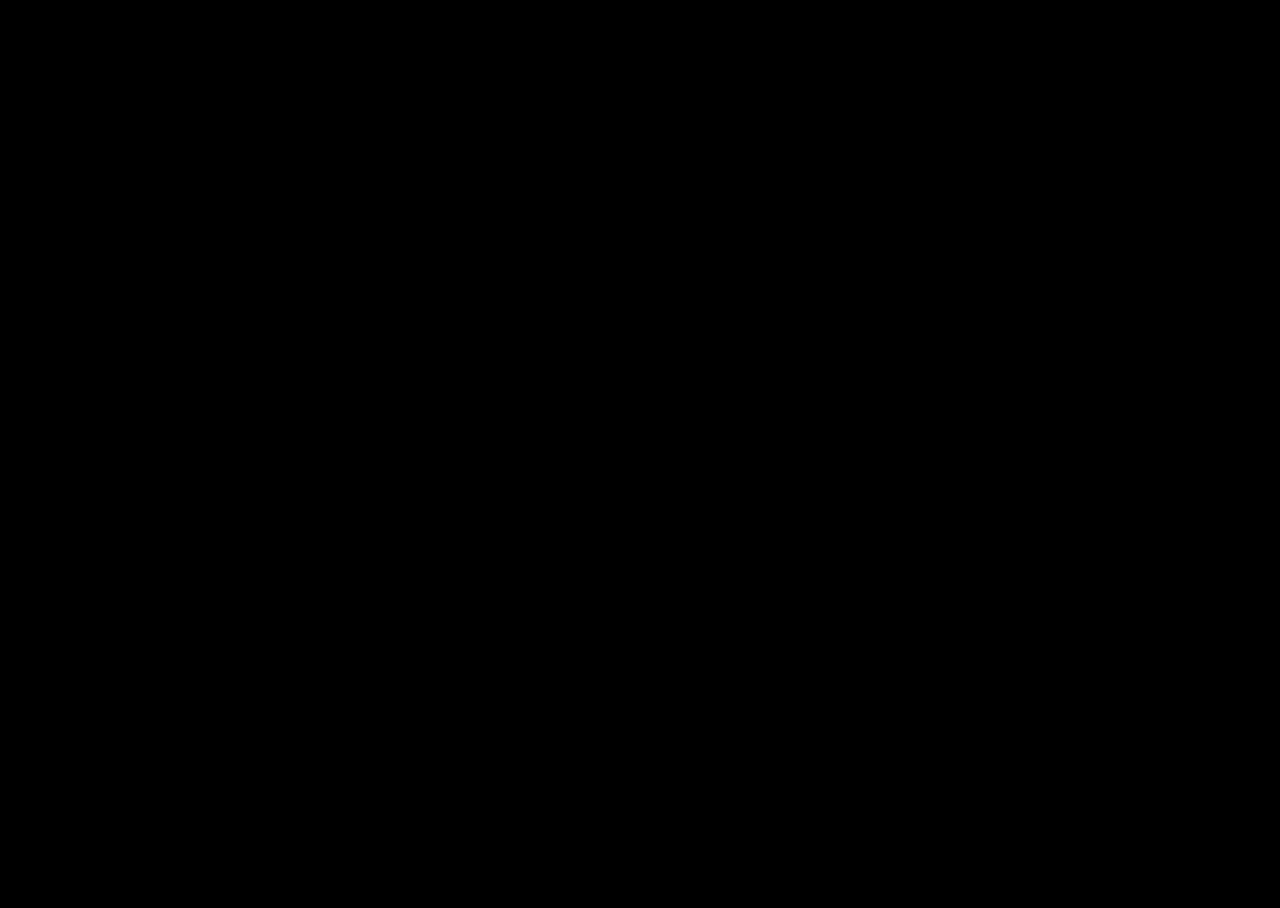
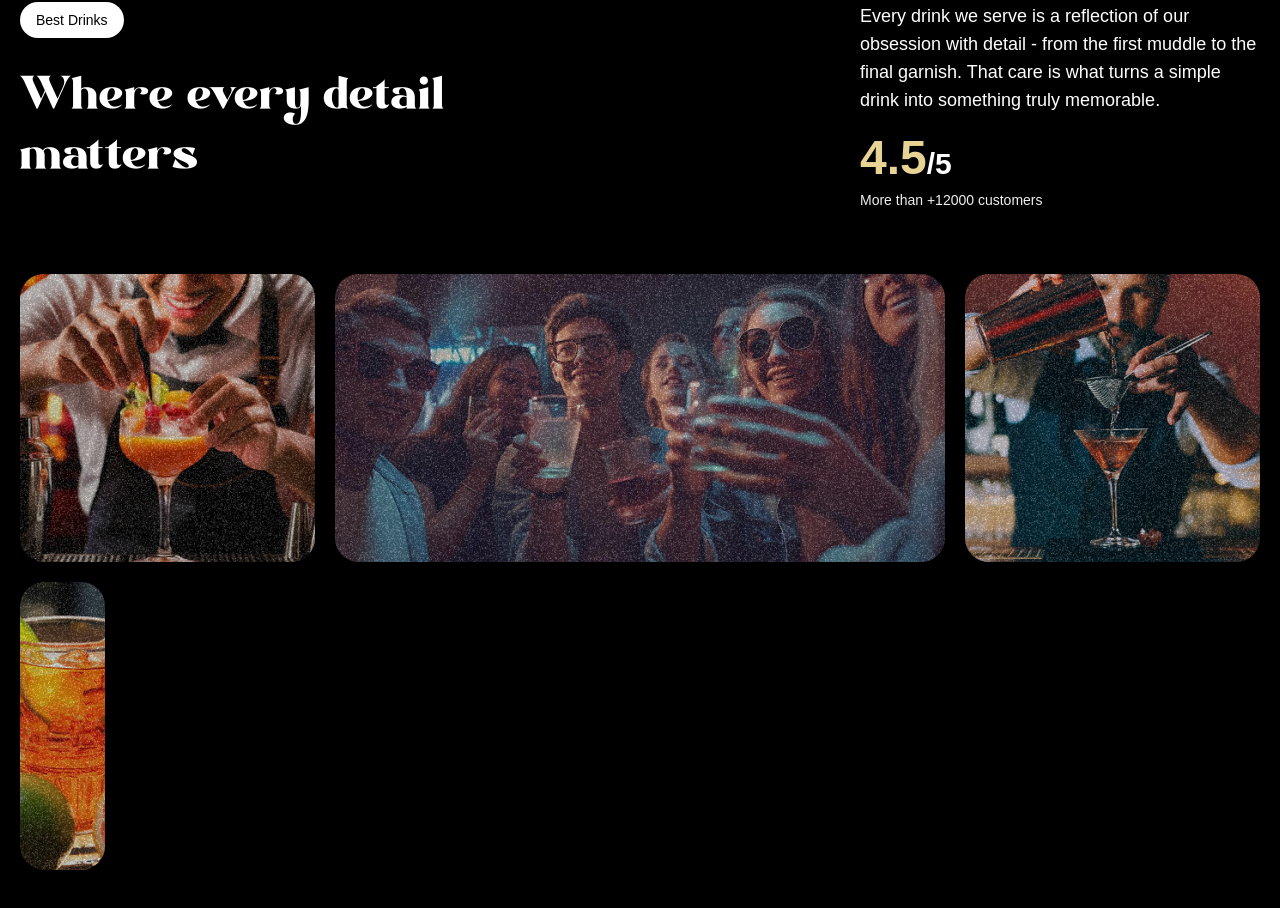
Before and after one commit to YahyaNashar22/gsap_landing, a React (Vite) app: page / in a window 1280 px wide. Shown: the part 1710-2618 px from the top of the page. Before the commit the page ends 1600 px from the top, so only its background shows below. Built offline with nearby package versions, Linux system fonts and the light colour scheme; a web font is replaced by a local one.

Commit message:
added about section

```diff
--- a/src/App.tsx
+++ b/src/App.tsx
@@ -3,6 +3,7 @@
 import Navbar from "./components/Navbar";
 import Hero from "./components/Hero";
 import Drinks from "./components/Drinks";
+import About from "./components/About";
 
 gsap.registerPlugin(ScrollTrigger, SplitText);
 
@@ -12,6 +13,7 @@
       <Navbar />
       <Hero />
       <Drinks />
+      <About />
     </main>
   );
 };
--- /dev/null
+++ b/src/components/About.tsx
@@ -0,0 +1,99 @@
+import gsap from "gsap";
+import { useGSAP } from "@gsap/react";
+import { SplitText } from "gsap/all";
+
+const About = () => {
+  useGSAP(() => {
+    const titleSplit = SplitText.create("#about h2", {
+      type: "words",
+    });
+
+    const scrollTimeline = gsap.timeline({
+      scrollTrigger: {
+        trigger: "#about",
+        start: "top center",
+      },
+    });
+
+    scrollTimeline
+      .from(titleSplit.words, {
+        opacity: 0,
+        duration: 1,
+        yPercent: 100,
+        ease: "expo.out",
+        stagger: 0.02,
+      })
+      .from(
+        ".top-grid div, .bottom-grid div",
+        {
+          opacity: 0,
+          duration: 1,
+          ease: "power1.inOut",
+          stagger: 0.04,
+        },
+        "-=0.5"
+      );
+  }, []);
+  return (
+    <div id="about">
+      <div className="mb-16 md:px-0 px-5">
+        <div className="content">
+          <div className="md:col-span-8">
+            <p className="badge">Best Drinks</p>
+            <h2>
+              Where every detail matters <span className="text-white"></span>
+            </h2>
+          </div>
+
+          <div className="sub-content">
+            <p>
+              Every drink we serve is a reflection of our obsession with detail
+              - from the first muddle to the final garnish. That care is what
+              turns a simple drink into something truly memorable.
+            </p>
+
+            <div>
+              <p className="md:text-3xl text-xl font-bold">
+                <span>4.5</span>/5
+              </p>
+              <p className="text-sm text-white-100">
+                More than +12000 customers
+              </p>
+            </div>
+          </div>
+        </div>
+      </div>
+
+      <div className="top-grid">
+        <div className="md:col-span-3">
+          <div className="noisy" />
+          <img src="/images/abt1.png" alt="grid-img-1" />
+        </div>
+
+        <div className="md:col-span-6">
+          <div className="noisy" />
+          <img src="/images/abt2.png" alt="grid-img-2" />
+        </div>
+
+        <div className="md:col-span-3">
+          <div className="noisy" />
+          <img src="/images/abt5.png" alt="grid-img-5" />
+        </div>
+
+        <div className="bottom-grid">
+          <div className="md:col-span-8">
+            <div className="noisy" />
+            <img src="/images/abt3.png" alt="grid-img-3" />
+          </div>
+
+          <div className="md:col-span-4">
+            <div className="noisy" />
+            <img src="/images/abt4.png" alt="grid-img-4" />
+          </div>
+        </div>
+      </div>
+    </div>
+  );
+};
+
+export default About;
```
